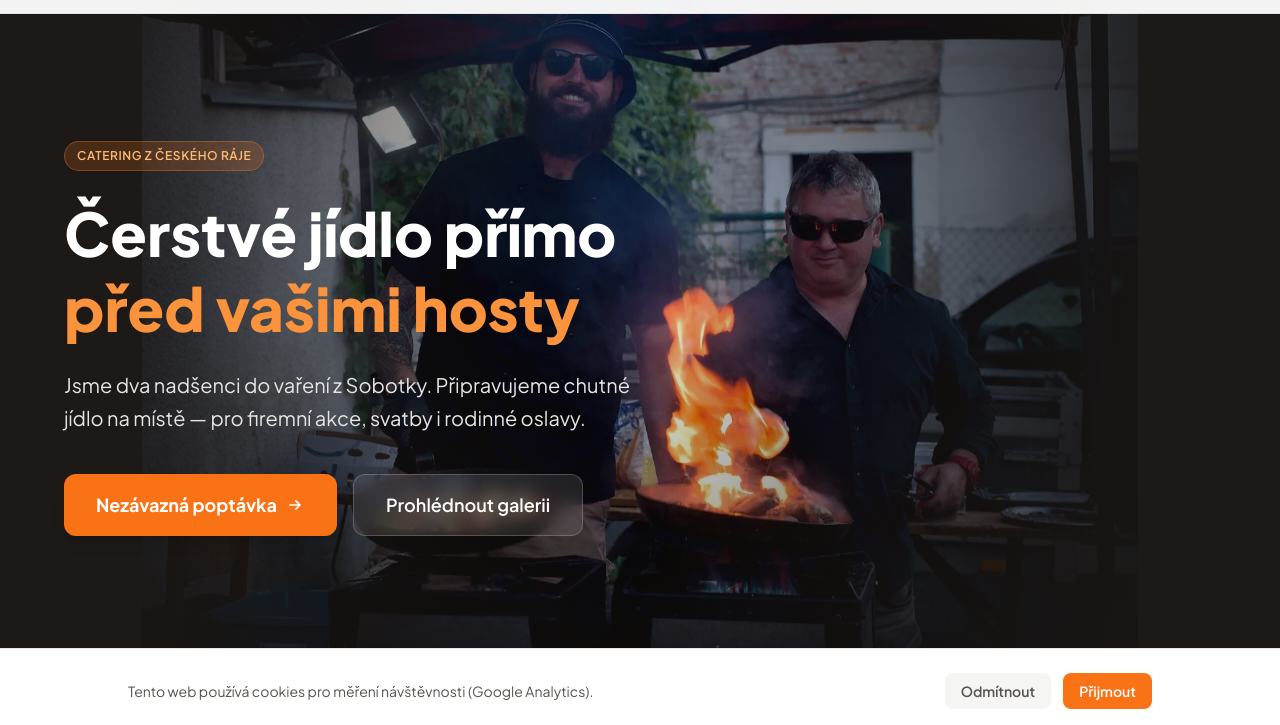
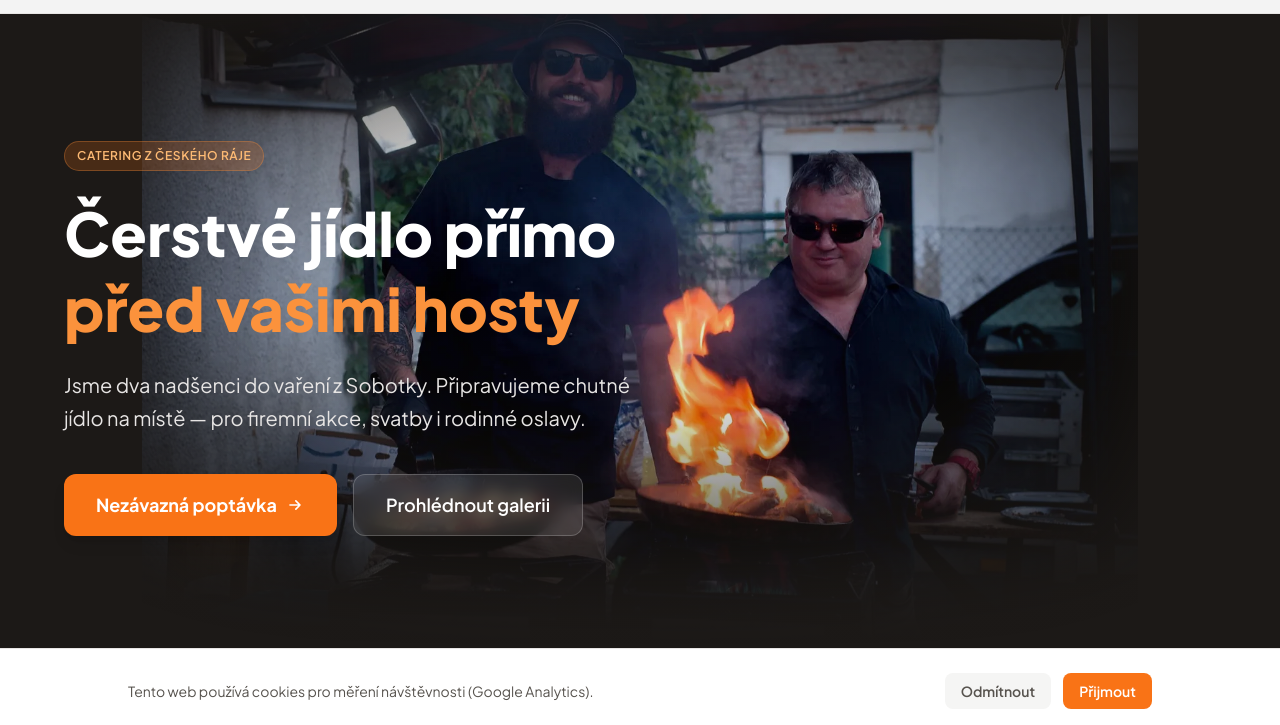
Before and after one commit to jkrikava1-lgtm/cateringzraje-new, an Astro site: page / in a window 1280 px wide. Shown: the part 67-792 px from the top of the page. Built offline with nearby package versions, Linux system fonts and the light colour scheme; Astro itself is replaced by a stand-in of ours.

Commit message:
Hero: radial mask-image pro rozostření okrajů fotky
Co-Authored-By: Claude Sonnet 4.6 <noreply@anthropic.com>

```diff
--- a/src/pages/index.astro
+++ b/src/pages/index.astro
@@ -11,10 +11,9 @@ import site from '../data/site.json';
       <img
         src="/images/hero.webp"
         alt="Catering z ráje – příprava jídla"
-        class="w-full h-full object-contain opacity-95"
+        class="w-full h-full object-contain opacity-95 hero-image-mask"
         fetchpriority="high"
       />
-      <div class="absolute inset-0 bg-gradient-to-r from-stone-900 via-transparent to-stone-900"></div>
       <div class="absolute inset-0 bg-gradient-to-b from-stone-900/20 via-transparent to-stone-900/40"></div>
     </div>
     <div class="relative w-full px-6 sm:px-10 lg:px-16 py-20 lg:py-28">
@@ -220,4 +219,20 @@ import site from '../data/site.json';
     </div>
   </section>
 
+
+<style>
+  .hero-image-mask {
+    mask-image: radial-gradient(ellipse 90% 80% at center, black 30%, transparent 80%);
+    -webkit-mask-image: radial-gradient(ellipse 90% 80% at center, black 30%, transparent 80%);
+  }
+  @media (min-width: 640px) {
+    .hero-image-mask {
+      mask-image: radial-gradient(ellipse 85% 75% at center, black 25%, transparent 75%), linear-gradient(to right, transparent, black 15%, black 85%, transparent), linear-gradient(to bottom, transparent, black 15%, black 85%, transparent);
+      mask-composite: intersect;
+      -webkit-mask-image: radial-gradient(ellipse 85% 75% at center, black 25%, transparent 75%), linear-gradient(to right, transparent, black 15%, black 85%, transparent), linear-gradient(to bottom, transparent, black 15%, black 85%, transparent);
+      -webkit-mask-composite: source-in;
+    }
+  }
+</style>
+
 </Layout>
```
